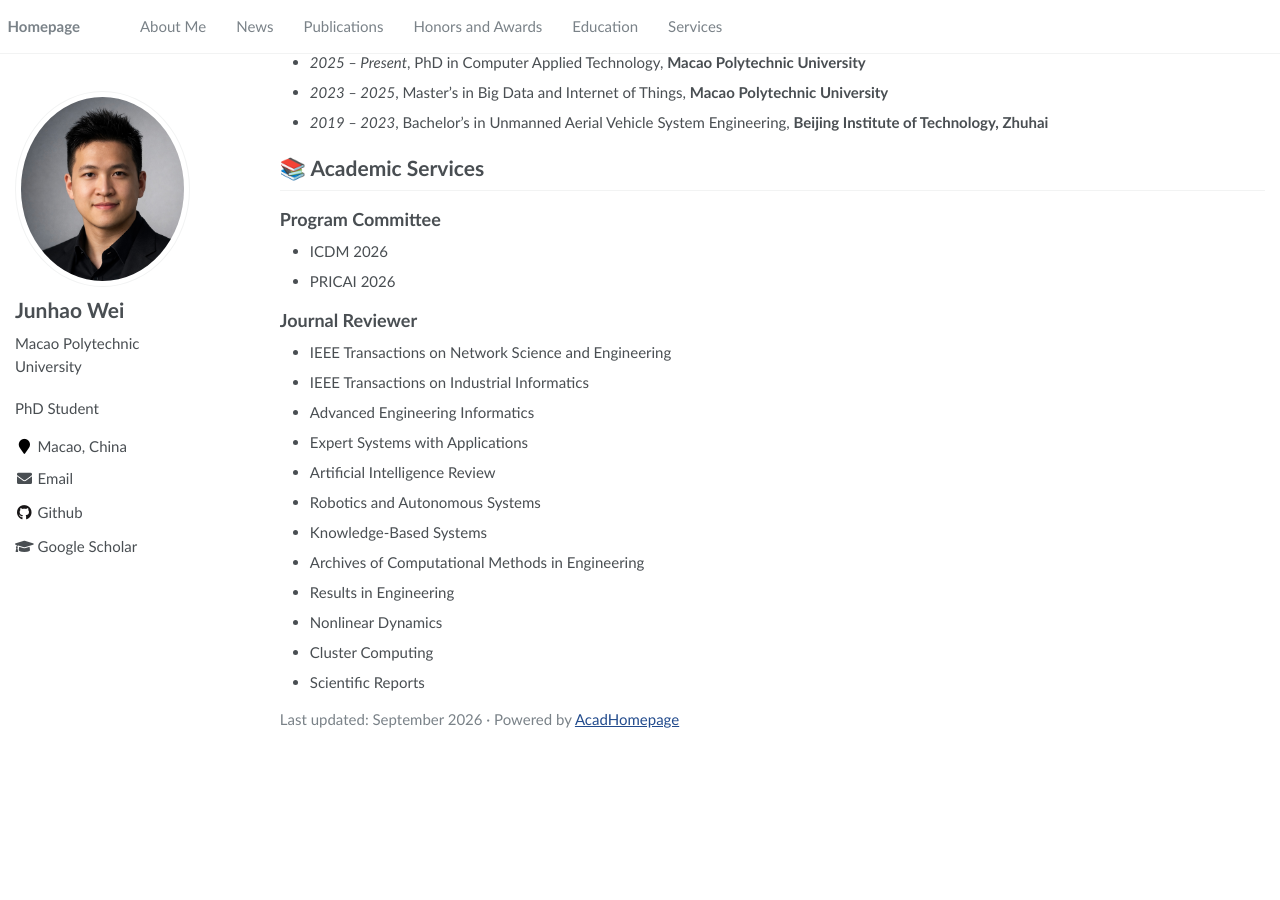
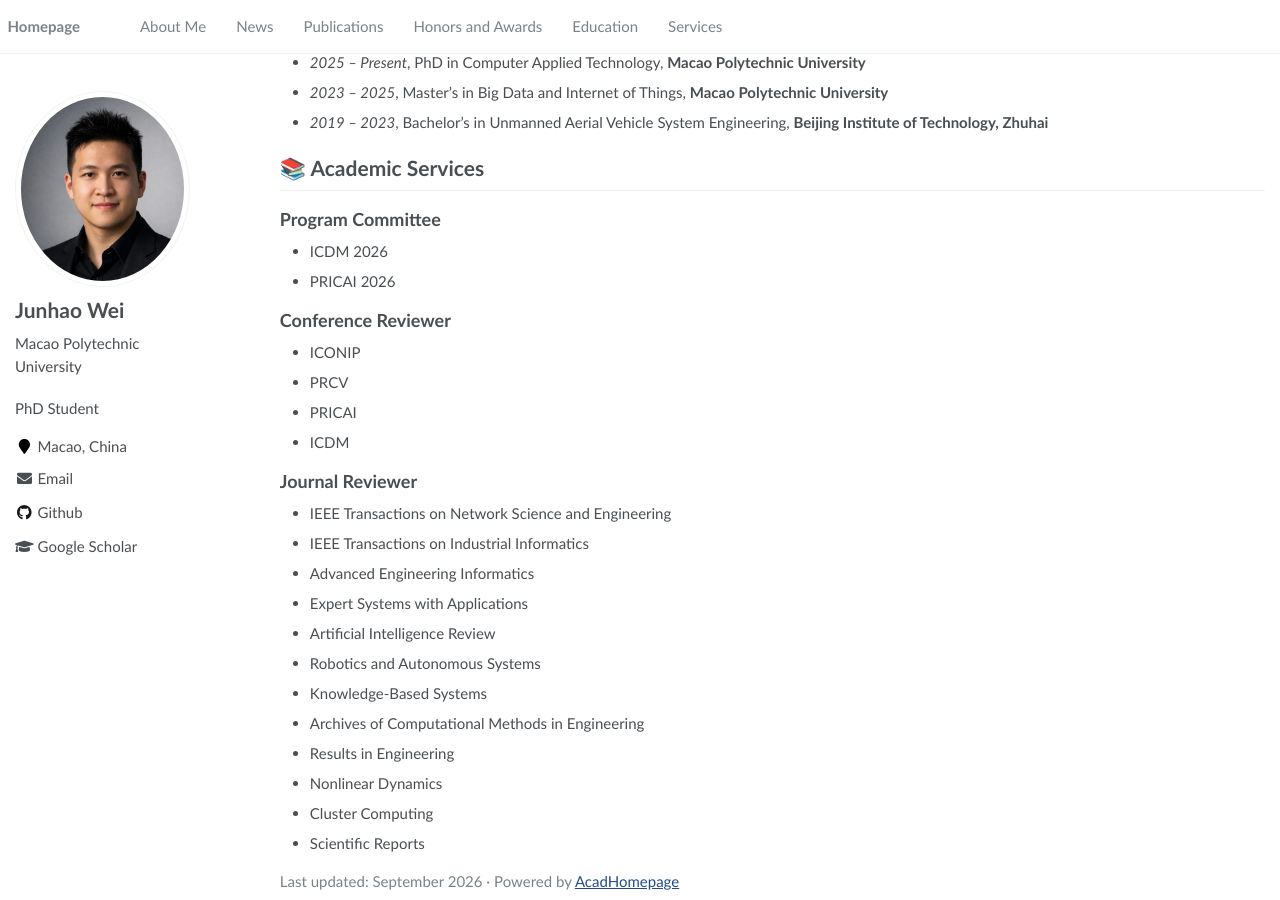
Before and after one commit to JunhaoWei-mpu/JunhaoWei-mpu.github.io, a Jekyll site: the page built from _pages/about.md, in a window 1280 px wide and 900 px high, scrolled down 3151 px. Built offline with Jekyll 4.4.1, drawn with Linux system fonts in a browser that asks for light colours; before the commit the page ends 3889 px from its top, so only the background shows below that.

Commit message:
Add conference reviewing service

```diff
--- a/_pages/about.md
+++ b/_pages/about.md
@@ -56,6 +56,13 @@ I received my master's degree in Big Data and Internet of Things from Macao Poly
 - ICDM 2026
 - PRICAI 2026
 
+## Conference Reviewer
+
+- ICONIP
+- PRCV
+- PRICAI
+- ICDM
+
 ## Journal Reviewer
 
 - IEEE Transactions on Network Science and Engineering
```
